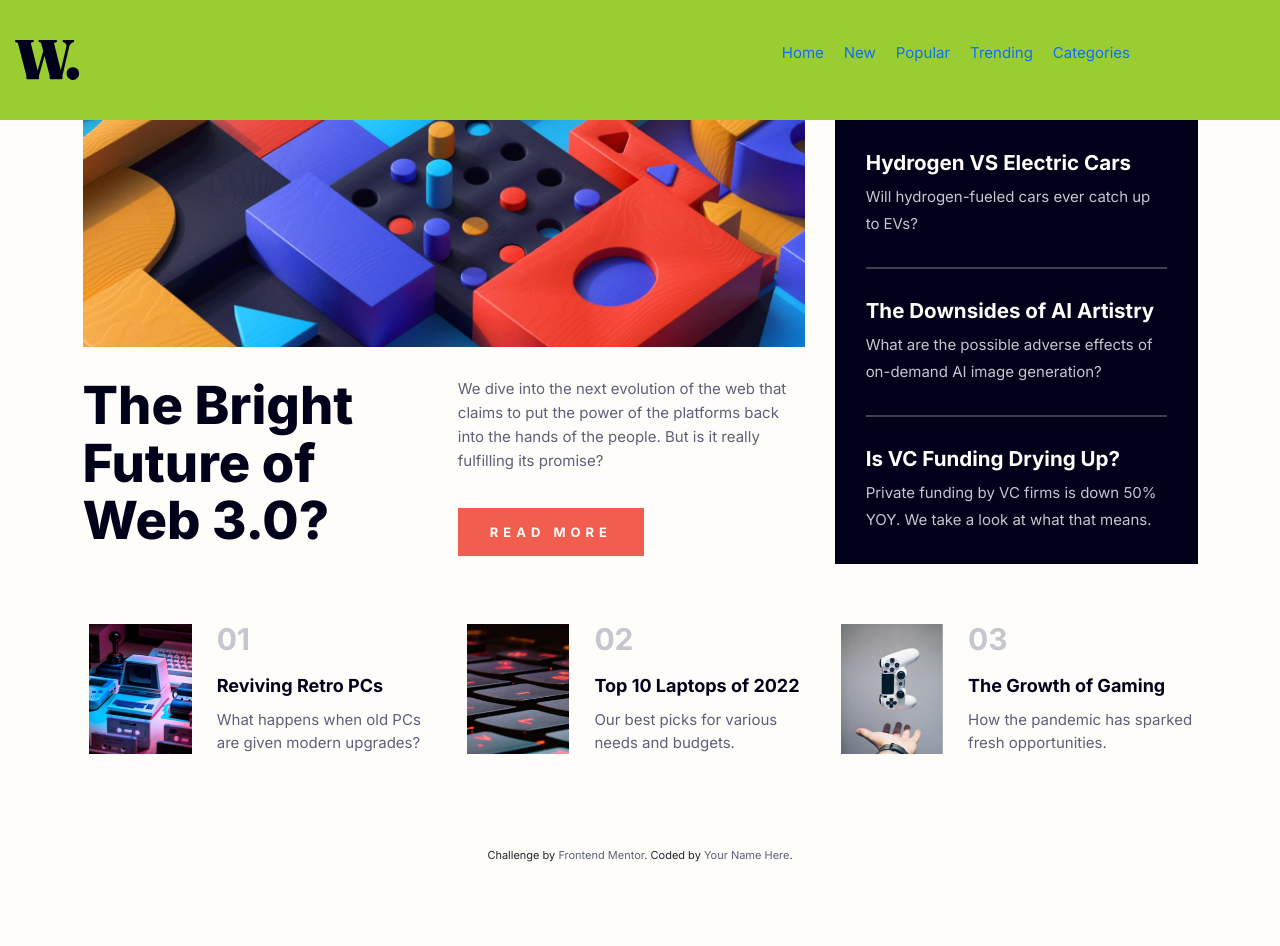
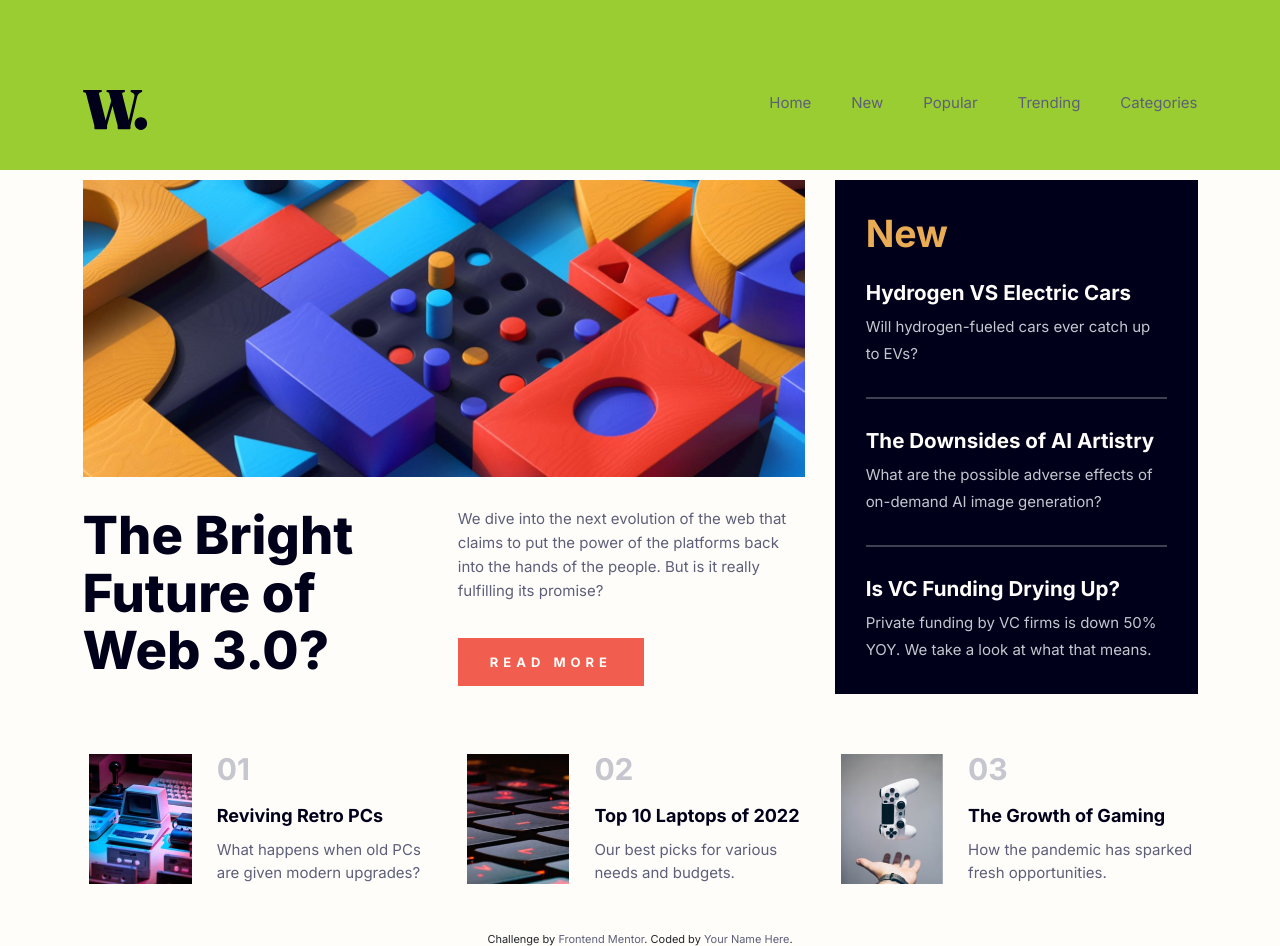
Before and after one commit to shoproizoshlo/news-homepage, a plain HTML site: page index.html in a window 1280 px wide. Before the commit the page ends 862 px from the top, so only its background shows below. Drawn offline with nearby package versions, Linux system fonts and the light colour scheme.

Commit message:
fixed nav

```diff
--- a/styles/styles.css
+++ b/styles/styles.css
@@ -152,14 +152,13 @@ li a:hover {
 } */
 .header {
   position: fixed;
+  padding: 20px 0;
   width: 100%;
   top: 0;
   left: 0;
   z-index: 50;
 }
-.header .container {
-  margin: 20px 0;
-}
+
 .header::before {
   content: "";
   position: absolute;
@@ -194,10 +193,20 @@ li a:hover {
   z-index: 2;
 }
 .header_list li {
+  padding: 0;
   list-style: none;
-  margin-left: 20px;
+  margin-right: 40px;
 }
-.header_link {
+.header_list li:last-child {
+  margin-right: 0;
+}
+li a {
+  color: var(--neutral-dark-grayish-blue);
+}
+li a:active,
+li a:hover {
+  cursor: pointer;
+  color: var(--primary-soft-red);
 }
 .header_burger {
   display: none;
@@ -207,7 +216,7 @@ main {
   flex: 1 1 auto;
 }
 .articles {
-  /* display: flex; */
+  margin-top: 180px;
   margin-bottom: 30px;
 }
 .main-article-area {
@@ -397,9 +406,7 @@ h4 a:hover {
   body .lock {
     overflow: hidden;
   }
-  .content {
-    padding-top: 90px;
-  }
+
   .header_burger {
     display: block;
     position: relative;
```
